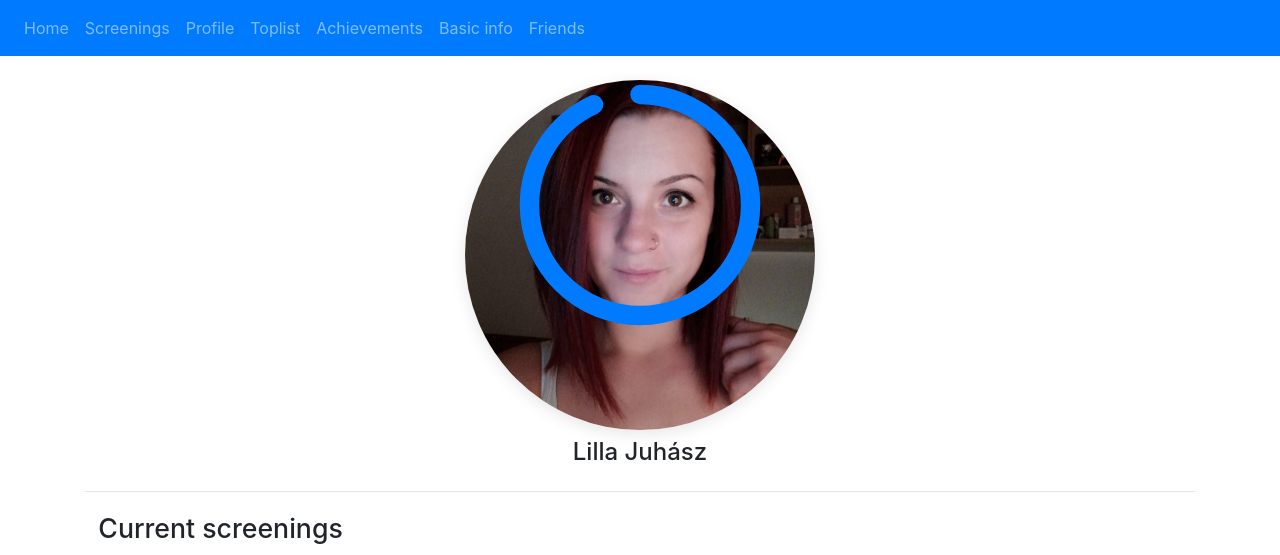
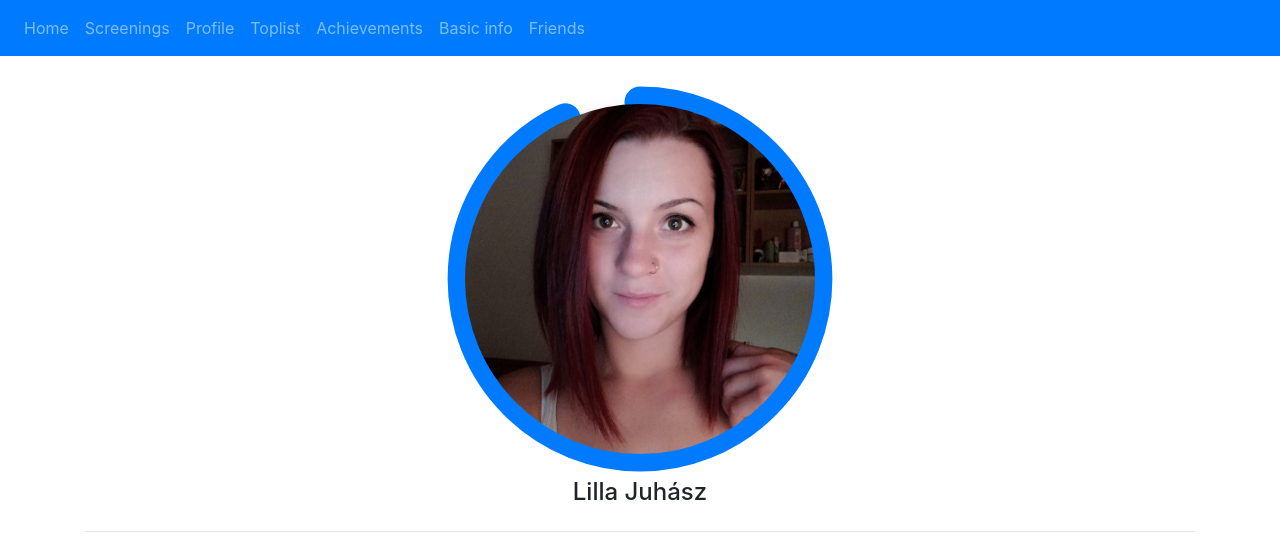
Before and after one commit to LSD2evosoft/medipus-web, an Angular app: page / in a window 1280 px wide. Shown: the top 555 px of the page. Built offline with nearby package versions, Linux system fonts and the light colour scheme.

Commit message:
added modal content to checkin achievement, and fixed the progress bar on profile

```diff
--- a/src/app/home/home.component.html
+++ b/src/app/home/home.component.html
@@ -1,18 +1,20 @@
-<div class="row mt-4 d-flex">
+<div class="row mt-5 d-flex">
     <div class="col-4 m-auto">
         <div class="avatar" routerLink="/profile">
-            <svg viewBox="0 0 36 36" class="circular-chart avatar__chart">
+            <div class="avatar__container">
+                <img class="avatar__img" src="/assets/lilla.jpg" />
+            </div>
+            <svg viewBox="0 0 36 36" class="circular-chart">
                 <path class="circle"
                   stroke-dasharray="93, 100"
                   d="M18 2.0845
                     a 15.9155 15.9155 0 0 1 0 31.831
                     a 15.9155 15.9155 0 0 1 0 -31.831"/>
               </svg>
-            <img class="avatar__img" src="/assets/lilla.jpg" />
         </div>
     </div>
     <div class="col-12 m-auto">
-        <h4 class="text-center mt-2">
+        <h4 class="text-center mt-4">
             {{datastore.user.name}}
         </h4>
     </div>
@@ -31,7 +33,7 @@
             <span aria-hidden="true">&times;</span>
         </button>
     </div>
-    <div class="modal-body">
+    <div class="modal-body" *ngIf="isGlobal; else modalSuccess">
         <img class="img-fluid" alt="Card image cap" [src]="modalScreening.image">
         {{modalScreening.screeningInfo}}
         <hr>
@@ -40,10 +42,34 @@
                 <a class="btn btn-primary btn-block" href="https://maps.google.com/?q=Macroklinika" >Navigate</a>
             </div>
             <div class="col-6">
-                <button class="btn btn-primary btn-block">Check in</button>
+                <button class="btn btn-primary btn-block" (click)="modalSuccessFunction()">Check in</button>
             </div>
         </div>
     </div>
+    <ng-template #modalSuccess>
+        <div class="modal-body">
+            <div>
+                <div class="text-center">
+                    <div class="col-8 mx-auto mb-5">
+                        <img class="img-fluid" src="/assets/achievement_titty_guardian.svg" />
+                    </div>
+                    <h4>
+                        Congratulation!
+                    </h4>
+                    <div>
+                        Complete 3 annual mammography screenings in a row
+                    </div>
+                </div>
+            </div>
+            <div class="mt-auto">
+                <div (click)="modalSuccessFunction()">
+                    <button class="btn btn-primary btn-lg btn-block"  aria-label="Close"  (click)="modalRef.hide()">
+                        Awesome!
+                    </button>
+                </div>
+            </div>
+        </div>
+    </ng-template>
 </ng-template>
 
 <div *ngFor="let currentScreening of currentScreenings">
--- a/src/app/home/home.component.ts
+++ b/src/app/home/home.component.ts
@@ -13,9 +13,11 @@ import { ProgressbarModule } from 'ngx-bootstrap/progressbar';
 })
 export class HomeComponent implements OnInit {
 
+  isGlobal: boolean = true;
+
   constructor(public datastore: DatastoreService, private modalService: BsModalService) { }
 
-    helpers = {formatDistance}
+  helpers = { formatDistance }
   modalRef: BsModalRef;
   currentScreenings: SuggestedScreening[];
   nextScreenings: SuggestedScreening[];
@@ -29,6 +31,17 @@ export class HomeComponent implements OnInit {
     this.modalScreening = screening;
   }
 
+  modalSuccessFunction() {
+    if (this.isGlobal) {
+      this.isGlobal = false;
+    }
+    else {
+      setTimeout(() => {
+        this.isGlobal = true;
+      }, 1000);
+    }
+  }
+
   ngOnInit(): void {
     this.now = new Date();
     this.expiredScreenings = this.datastore.user.suggestedScreenings.filter(item => item.date < this.now) ?? null;
--- a/src/styles.scss
+++ b/src/styles.scss
@@ -15,11 +15,11 @@
     align-items: center;
     justify-content: center;
     border-radius: 50%;
-    box-shadow: 0 4px 16px rgba(0,0,0,.1);
+    box-shadow: 0 4px 16px rgb(0 0 0 / 10%);
     padding-bottom: 100%;
     width: 100%;
-    overflow: hidden;
     user-select: none;
+    height: 0;
 
     &__img {
         position: absolute;
@@ -30,13 +30,13 @@
         height: auto;
         z-index: 1;
     }
-    &__chart {
+    &__container {
         position: absolute;
-        top: -10px;
-        left: 0px;
+        height: 100%;
         width: 100%;
-        height: 100%;
-        z-index: 2;
+        top: 0;
+        border-radius: 50%;
+        overflow: hidden;
     }
 }
 
@@ -55,8 +55,9 @@
 .circular-chart {
     display: block;
     margin: 10px auto;
-    max-width: 200%;
-    max-height: 250px;
+    position: absolute;
+    top: -35px;
+    width: calc(100% + 50px);
   }
 
   .circle {
```
Lines whose indentation alone changed are shown as unchanged.
